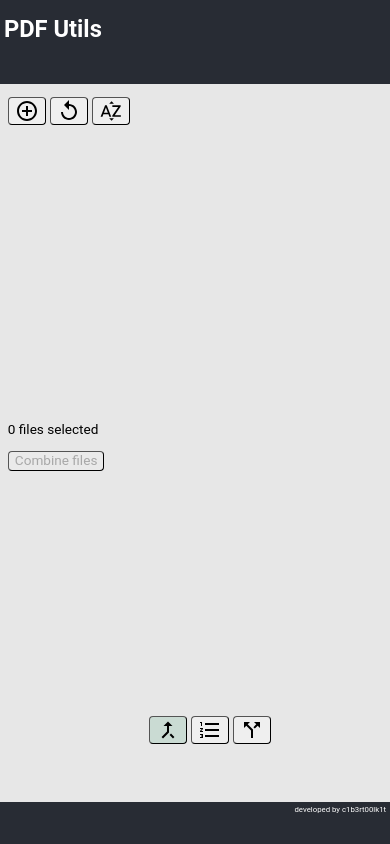
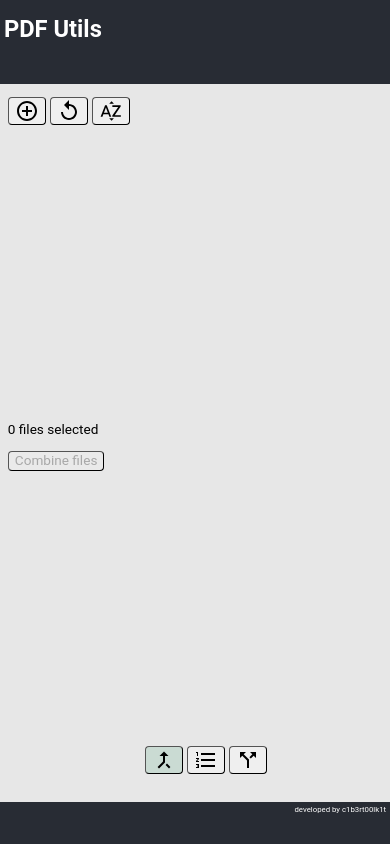
Before and after one commit to c1b3rt00lk1t/pdf-poc, a React (Vite) app: page / in a window 390 px wide. Built offline with nearby package versions, Linux system fonts and the light colour scheme.

Commit message:
Test with position absolute centering

```diff
--- a/src/components/Sidebar.module.css
+++ b/src/components/Sidebar.module.css
@@ -26,13 +26,13 @@
     flex-direction: row;
     height: fit-content;
     padding: 0;
-    margin: 0 auto;
-    /* position: absolute;
+    /* margin: 0 auto; */
+    position: absolute;
     top: 90%;
     left: 50%;
     right: 0;
     transform: translate(-50%, -50%);
-    -webkit-transform: translate(-50%, -50%); */
+    -webkit-transform: translate(-50%, -50%);
   }
 
   .hideInSmallScreen {
```
